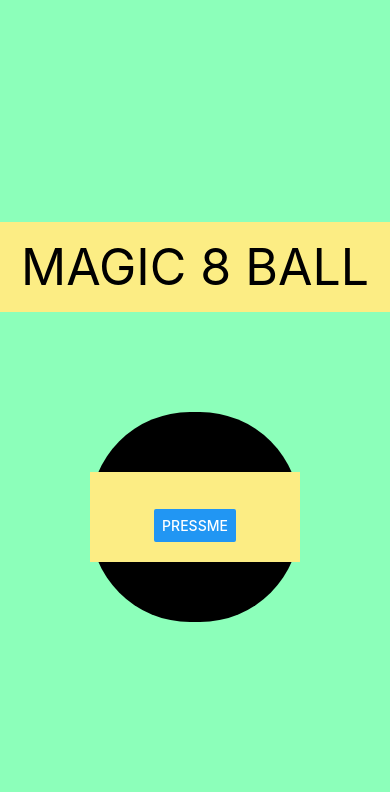
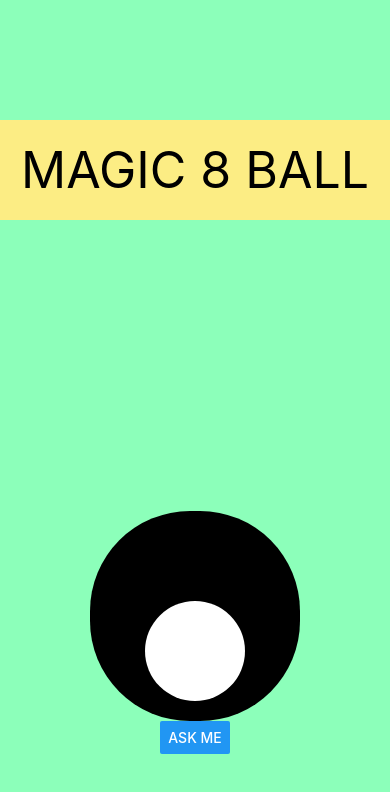
Before and after one commit to Technigo/project-react-native-app, a React Native app: screen / in a window 390 px wide. Shown: the top 792 px of the page. Built offline with nearby package versions, Linux system fonts and the light colour scheme.

Commit message:
added style

```diff
--- a/App.js
+++ b/App.js
@@ -1,4 +1,3 @@
-//import React, { useState} from "react"
 import React from 'react'
 import Header from './Header';
 import MagicBall from './MagicBall';
@@ -30,19 +29,11 @@ const Container = styled.View`
   align-items: center;
 `
 const View = styled.View`
-  height: 210;
-  width: 210;
-  background-color: #000000;
+  flex: 1;
+  background-color: #8CFFBA;
   margin-top: 100;
-  border-radius: 100;
   justify-content: center;
   align-items: center;
 `
 
-const Button = styled.TouchableOpacity`
-  background-color: #CFFFE2;
-  border-radius: 50;
-  margin-top: 200;
-`
-
 export default App
--- a/Header.js
+++ b/Header.js
@@ -14,7 +14,8 @@ export default function Header (props) {
 
 const styles = StyleSheet.create({
   container: {
-    height: 90,
+    marginTop: 120,
+    height: 100,
     width: "100%",
     justifyContent: "center",
     alignItems: "center",
--- a/MagicBall.js
+++ b/MagicBall.js
@@ -77,11 +77,13 @@ export default function MagicBall  ()  {
 
     <View style={styles.container}>
 
-      <View>
+      <View style={styles.bigCircel}>
+        <View style={styles.smallCircel}>
         <Text> {quote.answear} </Text>
+        </View>
       </View>
 
-      <Button title="Pressme" onPress={showQuote}/>
+      <Button style={styles.button} title="Ask me" onPress={showQuote}/>
 
     </View>
 
@@ -91,17 +93,25 @@ export default function MagicBall  ()  {
 
 const styles = StyleSheet.create({
   container: {
-    height: 90,
-    width: "100%",
+    height: 210,
     justifyContent: "center",
     alignItems: "center",
-    backgroundColor: "#FCED84",
+    backgroundColor: "#8CFFBA",
   },
-  View: {
+  bigCircel: {
     height: 210,
     width: 210,
-    backgroundColor: "#FCED84",
+    backgroundColor: "#000000",
     marginTop: 100,
+    borderRadius: 100,
+    justifyContent: "center",
+    alignItems: "center",
+  },
+  smallCircel: {
+    height: 100,
+    width: 100,
+    backgroundColor: "#fff",
+    marginTop: 70,
     borderRadius: 100,
     justifyContent: "center",
     alignItems: "center",
@@ -109,8 +119,8 @@ const styles = StyleSheet.create({
   titel: {
   fontSize: 50,
   },
-  Button: {
-    backgroundColor: "#CFFFE2",
+  button: {
+    backgroundColor: "#FCED84",
     borderRadius: 50,
     marginTop: 200,
   },
```
